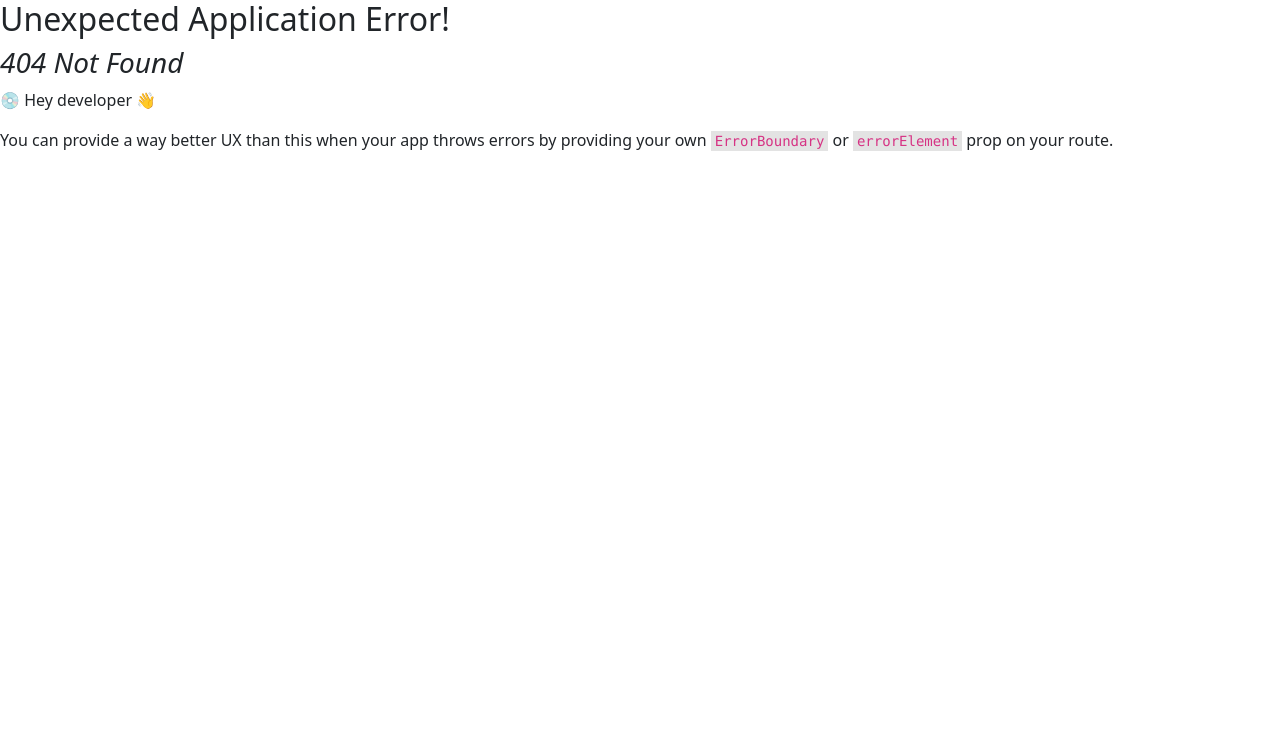
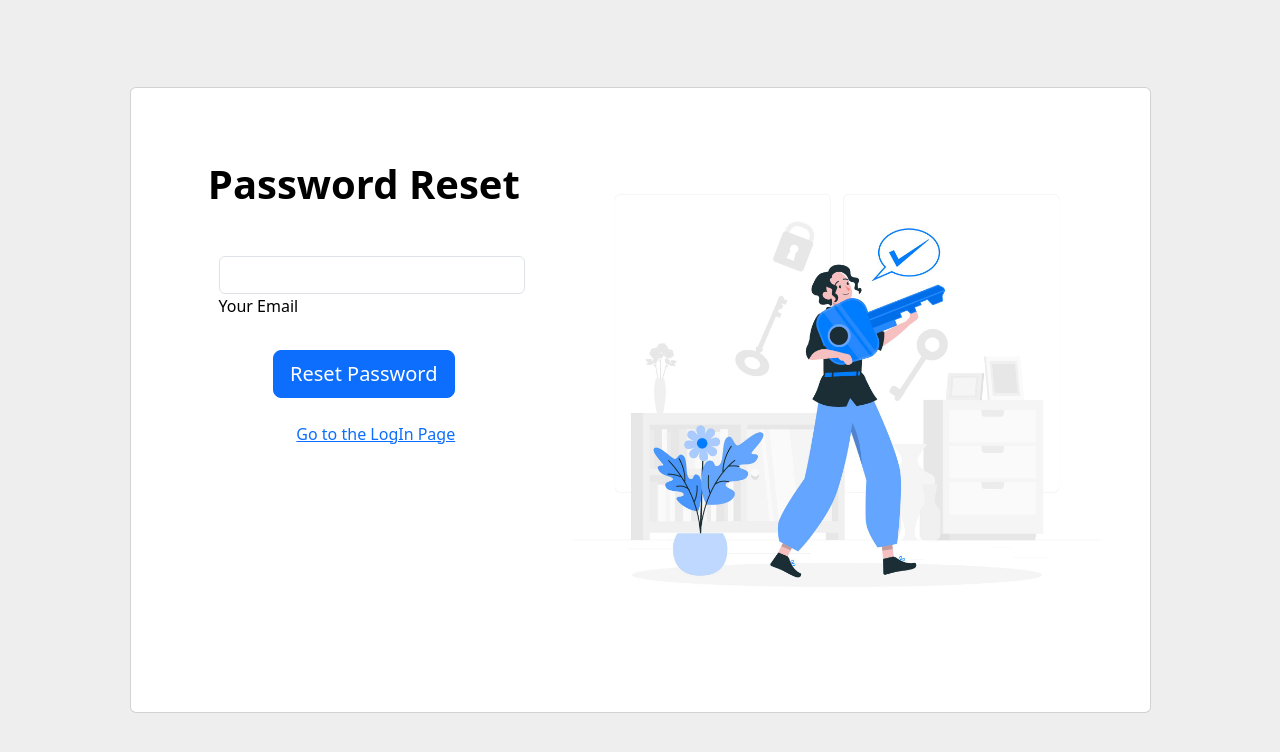
Before and after one commit to coolsourav100/Expenses-Tracker-FullStack, a React (Create React App) app in the folder client/: page /resetpassword in a window 1280 px wide. Before the commit this address had no page. Shown: the top 752 px of the page. Built offline with nearby package versions, Linux system fonts and the light colour scheme.

Commit message:
forgot password fronted init

```diff
--- a/client/src/Login.js
+++ b/client/src/Login.js
@@ -87,7 +87,7 @@
                     <div className="form-check d-flex justify-content-center mb-5">
                       {/* <input className="form-check-input me-2" type="checkbox" value="" id="form2Example3c" /> */}
                       <label className="form-check-label" for="form2Example3">
-                        {/* <Link to='/forgetpassword'>Forget Password</Link>*/}
+                        <Link to='/resetpassword'>Forget Password</Link>
                       </label>
                     </div> : null}
                         {err && <p className='text-danger d-flex justify-content-center'>{err}</p>}
--- /dev/null
+++ b/client/src/component/Forgotpassword.js
@@ -0,0 +1,70 @@
+import React ,{useState} from 'react';
+import { Link} from 'react-router-dom';
+import img from '../Assets/forgetpassword.jpg'
+import axios from 'axios';
+const Forgotpassword = () => {
+    const [ enteremail , setEnterEmail] = useState('')
+    const forgetpasswordHandler= async (e)=>{
+        try{
+       const responce = await axios.post('http://localhost:4000/password/forgotpassword')
+       if(responce.status == 'ok'){
+        alert('Password Link Send Successfully')
+       }
+        }catch(err){
+            alert(err)
+        }
+
+    }
+  return (
+    <div>
+         <section className="vh-100">
+    <div className="container h-100">
+      <div className="row d-flex justify-content-center align-items-center h-100">
+        <div className="col-lg-12 col-xl-11">
+          <div className="card text-black rounded">
+            <div className="card-body p-md-5">
+              <div className="row justify-content-center">
+                <div className="col-md-10 col-lg-6 col-xl-5 order-2 order-lg-1">
+
+                  <p className="text-center h1 fw-bold mb-5 mx-1 mx-md-4 mt-4">Password Reset</p>
+
+                  <form className="mx-1 mx-md-4" onSubmit={forgetpasswordHandler}>
+
+
+                    <div className="d-flex flex-row align-items-center mb-4">
+                      <i className="fas fa-envelope fa-lg me-3 fa-fw"></i>
+                      <div className="form-outline flex-fill mb-0">
+                        <input type="email" id="form3Example3c" className="form-control" value={enteremail} onChange={(e)=>setEnterEmail(e.target.value)} required/>
+                        <label className="form-label" for="form3Example3c">Your Email</label>
+                      </div>
+                    </div>
+                    <div className="d-flex justify-content-center mx-4 mb-3 mb-lg-4">
+                      <button type="submit" className="btn btn-primary btn-lg">Reset Password</button>
+                    </div>
+
+                  </form>
+                  <div className="form-check d-flex justify-content-center mb-5">
+                      {/* <input className="form-check-input me-2" type="checkbox" value="" id="form2Example3c" /> */}
+                      <label className="form-check-label" for="form2Example3">
+                        <Link to='/'>Go to the LogIn Page</Link>
+                      </label>
+                    </div>
+                </div>
+                <div className="col-md-10 col-lg-6 col-xl-7 d-flex align-items-center order-1 order-lg-2">
+
+                  <img src={img}
+                    className="img-fluid" alt="Sample image"/>
+
+                </div>
+              </div>
+            </div>
+          </div>
+        </div>
+      </div>
+    </div>
+  </section>
+    </div>
+  )
+}
+
+export default Forgotpassword
```
Also changed, not shown: client/src/App.js (+7 -1 lines).
